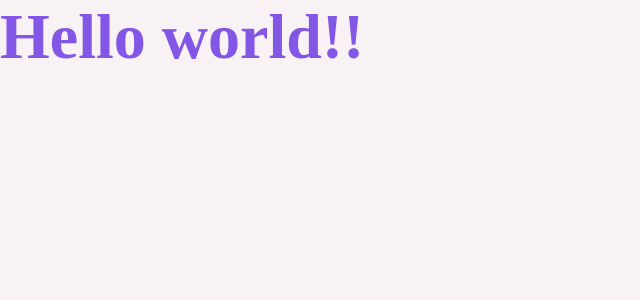
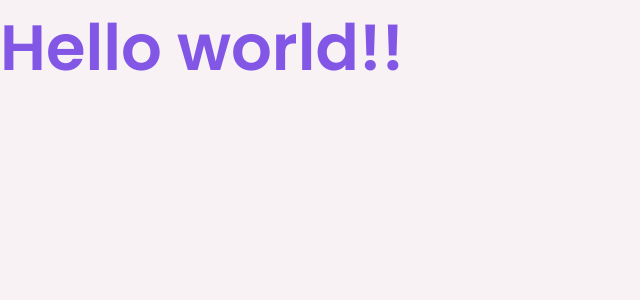
Before and after one commit to wtaiatella/Rocketseat, a React (Create React App) app in the folder Ignite/reactjs/dtmoney/: page / in a window 1280 px wide. Shown: the top 300 px of the page, without its empty margins (0-640 px from the left). Built offline with nearby package versions, Linux system fonts and the light colour scheme.

Commit message:
chore: dtmoney: add Poppins font-family

```diff
--- a/Ignite/reactjs/dtmoney/public/index.html
+++ b/Ignite/reactjs/dtmoney/public/index.html
@@ -1,9 +1,18 @@
 <!DOCTYPE html>
 <html lang="en">
 	<head>
+		<link rel="preconnect" href="https://fonts.googleapis.com" />
+		<link rel="preconnect" href="https://fonts.gstatic.com" crossorigin />
+
 		<meta charset="utf-8" />
 		<meta name="viewport" content="width=device-width, initial-scale=1" />
 		<link rel="shortcut icon" href="favicon.png" type="image/png" />
+
+		<link
+			href="https://fonts.googleapis.com/css2?family=Poppins:wght@400;600&display=swap"
+			rel="stylesheet"
+		/>
+
 		<title>dtmoney</title>
 	</head>
 
--- a/Ignite/reactjs/dtmoney/src/styles/global.ts
+++ b/Ignite/reactjs/dtmoney/src/styles/global.ts
@@ -42,6 +42,16 @@
 	-webkit-font-smoothing: antialiased;
 }
 
+body, input, textarea, button {
+	font-family: 'Poppins', sans-serif;
+	font-weight: 400;
+}
+
+h1, h2, h3, h4, h5, h6, strong {
+	font-weight: 600;
+}
+
+
 button {
 	cursor: pointer;
 }
```
